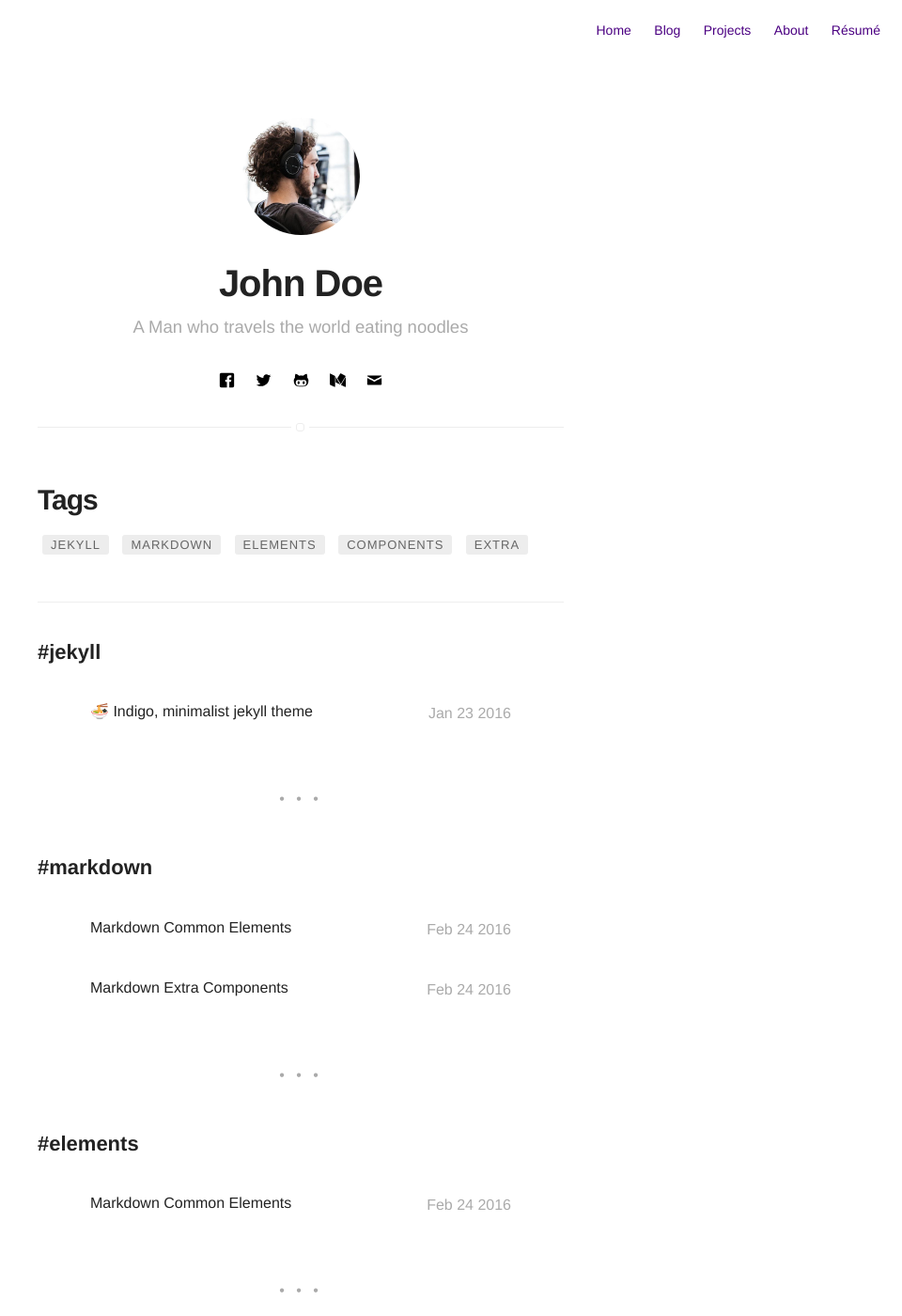
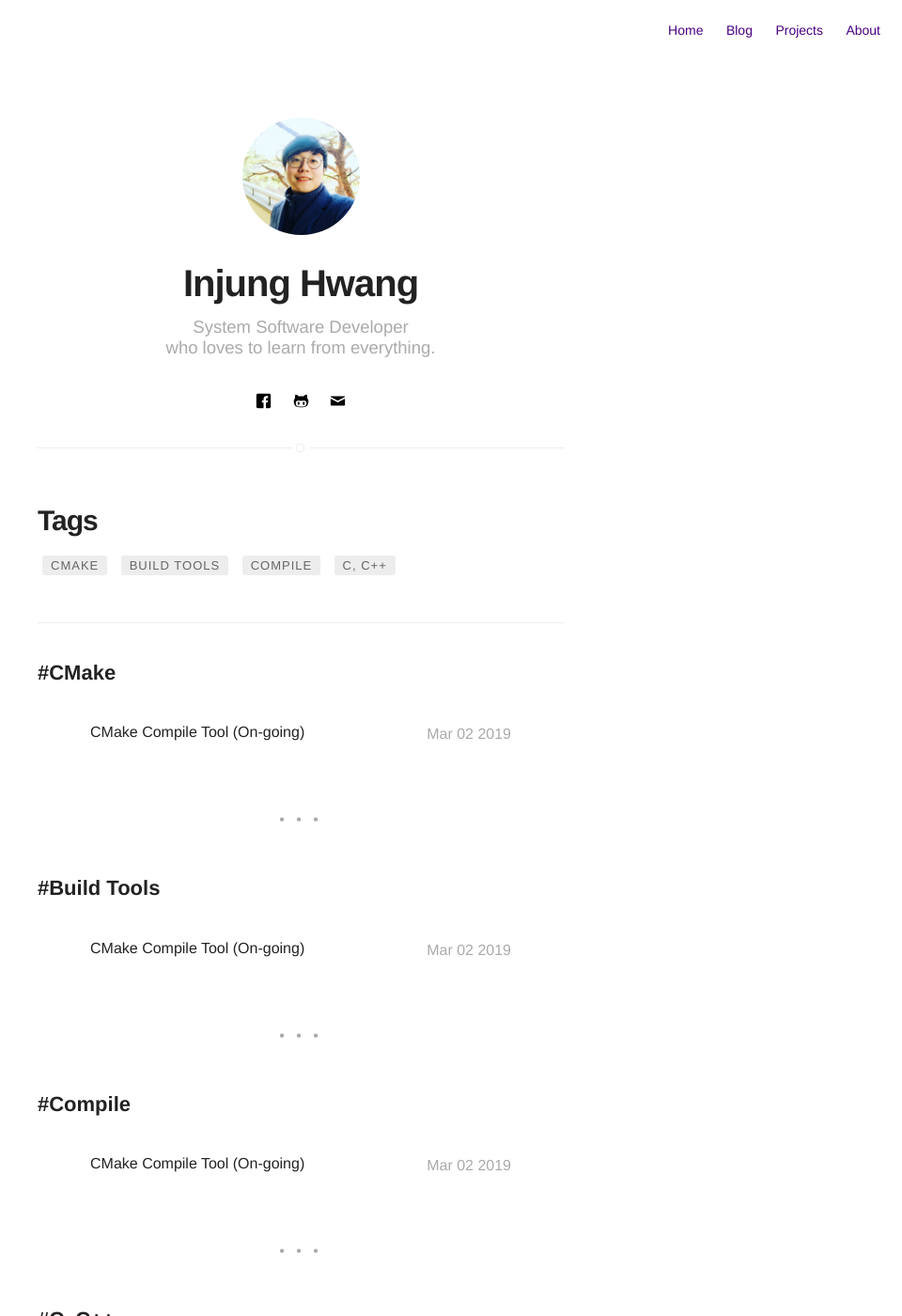
Before and after one commit to sinban04/sinban04.github.io, a Jekyll site: the page built from tags.html, in a window 1280 px wide and 1400 px high. Shown: the whole window at 94% size, without its empty margins (320-1280 px from the left). Built offline with Jekyll 4.4.1, drawn with Linux system fonts in a browser that asks for light colours; emoji names are drawn with the system emoji font; part of the change alters nothing that is shown; some of the changed text lies outside the part shown.

Commit message:
Configuration Update & New Posts
- Update the configuration
- New on-going posts

````diff
--- a/_config.yml
+++ b/_config.yml
@@ -1,22 +1,22 @@
 # main text of home
-name: John Doe
-bio: A Man who travels the world eating noodles
+name: Injung Hwang
+bio: System Software Developer <br> who loves to learn from everything.
 
 # twitter summary info
-description: A blog about technology and stuff related
+#description: A blog about technology and stuff related
 
 # if it's an external image, update below for true
 # better with square images
 external-image: false
-picture: assets/images/profile.jpg
+picture: assets/images/profile.JPG
 
 # If you want to include your resume, set to true
 # and specify source (external or local).
-resume: true
-resume-external: true
+resume: false
+resume-external: false
 resume-url: https://google.com/?q=my+resume
 
-url: https://koppl.in/indigo
+url: https://sinban04.github.io
 # your url: http://USERNAME.github.io
 
 permalink: /:title/
@@ -30,42 +30,35 @@ permalink: /:title/
 
 # if you don't want comments in your posts, leave categories empty
 disqus:
-  shortname: mydisqus # enter this from your disqus account
+  shortname: sinban04 # enter this from your disqus account
   categories: [blog, project] # only show disqus for posts that have these categories
 
 # if you don't have any of social below, comment the line
-facebook: myfacebook
-twitter: mytwitter
+facebook: sinban
+#twitter: mytwitter
 # google: mygoogle
 # instagram: myinstagram
 # pinterest: mypinterest
 # linkedin: mylinkedin
 # youtube: myyoutube
 # spotify: myspotify
-github: mygithub
+github: sinban04
 # gitlab: mygitlab
 # lastfm: mylastfm
 # stackoverflow: 7044681/mystackoverflow
 # quora: userquora
 # reddit: username
-medium: medium
+#medium: medium
 # vimeo: myvimeo
 # lanyrd: mylanyrd
-email: myemail@gmail.com
+email: sinban04@gmail.com
 
 authors:
     johndoe:
-        name: John Doe
-        bio: A Man who travels the world eating noodles
+        name: Injung Hwang
+        bio: System Software Developer <br> who loves to learn from everything.
         external-image: false
-        picture: assets/images/profile.jpg
-        twitter: johndoe
-    jamesfoster:
-        name: James Foster
-        bio: A Man who develops software with coffee
-        external-image: false
-        picture: assets/images/james.jpg
-        twitter: jamesfoster
+        picture: assets/images/profile.JPG
 
 # do you want a larger site? change the option below
 # options: [normal, large] | default: normal
--- /dev/null
+++ b/_posts/2019-03-02-CMake.md
@@ -0,0 +1,233 @@
+---
+title: "CMake Compile Tool (On-going)"
+layout: post
+date: 2019-03-02
+image: /assets/images/for-posts/cmake-logo.jpeg
+headerImage: true
+tag:
+- CMake
+- Build Tools
+- Compile
+- C, C++
+category: blog
+author: injung hwang
+---
+
+First Draft: 2019-03-02
+
+# CMake: cross-platform compile tool
+Nowadays, many projects use CMake to build its own project. You might have heard of once before. (Some projects would use its own compile tool such as "*gn*" in Chromium project.)
+Without some exceptional cases, most projects use *CMake* compiling their own source code.
+
+**Why are so many projects using CMake? What made them use CMake?**
+
+In advance, CMake is not a compiler. It's a compiling tool.
+It does not compile actually, only helps to compile.
+
+**Then, Why do projects need the tool to compile?
+Isn't it better for the compiler to do its job by itself?**
+
+Of course, compiler can do its own job for itself,
+but the script for compiler varies depending on the platform.
+In other words, there should be ***n*** scripts for the ***n*** platforms.
+Although we couldn't get any benefit writing several scripts for each platform,
+we should write them without some auxiliary tool.
+
+At this time, we could be free from the platfrom-dependent scripts with CMake compile tool.
+CMake makes us independent of platform during compilation.
+Furthermore, CMake provides several useful functionalities in addition to the previous advantage.
+
+## What is CMake?
+On the [CMake official website](https://cmake.org/), it says
+
+> CMake is an open-source, cross-platform family of tools designed to build, test and package software.
+> CMake is used to control the software compilation process
+> using simple platform and compiler independent configuration files,
+> and generate native makefiles and workspaces that can be used in the compiler environment of your choice.
+As it said, CMake is cross-platform tool to build.
+In addition, CMake provides not only **platform-independent** feature, but also **compiler-independent** feature.
+CMake could output *Makefile* or *Ninja* configuration file.
+Besides, CMake provides flexibility, and usability to build the projects: Directory-Tree-based CMake file structure.
+
+## How to Compile with CMake
+If you want to compile using CMake, you need to know the grammar of CMake.
+
+### CMake config(source) file
+CMake reads CMake configuration(source) file, "***CMakeLists.txt***"
+to generate Makefile or other compiler configuration file.
+Several options and settings can be set in the CMakeLists.txt file.
+
+All you need to do is only writing CMakeLists.txt file in order to build your project with CMake.
+
+The problem is, in case of me, when i struggled to learn CMake grammar,
+the messiness of CMake documentation made me even harder to learn.
+The best way to learn new things is always example.
+Decent single example outperforms tons of explanation.
+Let's see how to write CMakeLists.txt file from now with some examples.
+
+#### How to Write CMakeLists.txt
+**Example of CMakeLists.txt**
+```
+cmake_minimum_required(VERSION 2.8)
+
+project(BBUtil LANGUAGES C CXX)
+
+set(CMAKE_C_COMPILER gcc)
+set(CMAKE_CXX_COMPILER g++)
+
+set(PROJECT_DIR ${CMAKE_SOURCE_DIR})
+set(SOURCE_DIR ${PROJECT_DIR}/src)
+
+set(CMAKE_CXX_FLAGS "-std=c++11")
+
+set(SOURCE_FILES
+  ${SOURCE_DIR}/main.cpp
+  ${SOURCE_DIR}/bit_converter.cpp
+)
+
+
+set(HEADER_DIR
+  ${PROJECT_DIR}/src
+  ${PROJECT_DIR}/include
+)
+
+add_definitions(
+	-DAOPTION=1
+)
+
+set(THIRD_PARTY_INCLUDE
+  ${PROJECT_DIR}/third_party
+)
+
+
+set(SYSTEM_LIB
+  /usr/lib
+  /usr/local/lib
+)
+
+
+
+set(CODE_INCLUDE
+  ${HEADER_DIR}
+  ${THIRD_PARTY_INCLUDE}
+)
+
+set(CODE_LIB
+  ${SYSTEM_LIB}
+  ${THIRD_PARTY_LIB}
+)
+
+include_directories(${CODE_INCLUDE})
+link_directories(${CODE_LIB})
+
+add_executable(bbTest ${SOURCE_FILES})
+
+#add_subdirectory(aaa)
+```
+
+You can see the CMakeLists.txt code at the [repo](https://github.com/sinban04/BitConverter/blob/master/CMakeLists.txt).
+
+#### CMake version.
+
+At the first part of CMakeLists.txt file, is the statement of CMake version. (cmake_minimum_required)
+it states the minimum required version of CMake literally.
+Following with the CMake version, CMake native variables vary.
+*CMAKE_C_COMPILER* & *CMAKE_CXX_COMPILER* are native variables.
+CMake provides a variety of environmental variables, so you can make your projects compilable denpending on the various platforms.
+
+It seems that [recent CMake(over 3.0) even supports *APPLE* variable.](https://cmake.org/cmake/help/v3.0/variable/APPLE.html)
+
+#### Local Variables
+
+You can use your customized local variables in the CMake.
+With *SET* command, you can declare and define your own variables.
+
+Usually, indicating the source files or linkable directories, use this local variables.
+
+#### Variables in Program
+
+You can define the variables which will be used in the program with *ADD_DEFINITION*. The exmaple above provided AOPTION variable with its value, 1. You can use the variable in the program like this:
+
+```
+#if AOPTION
+	blah blah blah
+#endif
+```
+
+Of course, you can give the option at runtime like this.
+```
+$ cmake .. -DAOPTION=1
+```
+
+#### Directories
+
+For the compilation, you need to make the compiler know the directories where the libraries and headers are. Then, the compiler could find the libraries and headers required to compile the project.
+
+It's same as *I* option or *L* option in GCC. Usually when compiling with GCC, you let GCC know the directories to find the targets with option *I* and *L*.
+
+```
+$ gcc -o ${OUTPUT_NAME} {SOURCE_FILES} -I{INCLUDE_DIR} -L{LINK_DIR}
+```
+
+Like this, in CMake, you can specify those directories with keyword *INCLUDE_DIRECTORIES* and *LINK_DIRECTORIES*.
+
+*INCLUDE_DIRECTOREIS*  specifies the directory entry the compiler should look for the headers and *LINK_DIRECTORIES* for the libraries (objects)
+
+For example, Let's assume, there are directories like:
+```
+ROOT_DIR
+^- SUB_DEPTH1_DIR1
+^-- SUB_DEPTH2_DIR1
+^- SUB_DEPTH1_DIR2
+```
+
+the headers trying to include are loacted in SUB_DEPTH2_DIR,
+And you set ,
+```
+INCLUDE_DIRECTORIES({ROOT_DIR})
+```
+
+Then, in the source code, you need to include those headers like this.
+```
+#include "SUB_DEPTH1_DIR1/SUB_DEPTH2_DIR1/{HEADER_FILE}"
+```
+
+You need to note that *INCLUDE_DIRECTORIES* only specifies the entry point to include the headers.
+
+In addition, such as *INCLUDE_DIRECTORIES*, *LINK_DIRECTORIES* only specifies the **directories**, not the target. You need to do something more to link the targes actually. I will explain more at the next chapter: Outputs.
+
+##### Additional tips: Linux's default path for the headers and libraries.
+
+This is just an additional tips for the linux (Unix-like) users. If you are familar to Unix-like system, you can skip this.
+
+Without specifying the directories the targets are, the compilers can find the targets at the default paths they are looking at.
+
+When you compile, the compiler finds the external targets (e.g., libraries and headers) at 3 directory entries.
+1. First, the compiler finds the target at the directory where the source files are.
+2. Second, /usr/local/lib & /usr/lib (for library), and /usr/local/include & /usr/include (for headers).
+3. Lastly, the directories the user specified with *LINK_DIRECTORIES* in CMake or GCC *L* option.
+
+#### Outputs
+
+Lastly, this part is about the output you are trying to compile.
+
+If you are trying to make ELF (executables), then use *ADD_EXECUTABLES*
+```
+ADD_EXECTUABLES({EXE_NAME} {LINKING_LIBRARY})
+```
+
+And for the library,
+```
+ADD_LIBRARY({LIBRARY_NAME} {LIBRARY_TYPE} {LINKING_LIBRARY})
+```
+
+
+
+
+```
+$
+$
+$
+```
+
+###
````
Also changed, not shown: _posts/.example2.md (renamed from _posts/2016-02-24-markdown-common-elements.markdown), _posts/.example3.md (renamed from _posts/2015-02-24-markdown-extra-components.markdown), _posts/.exmaple1.md (renamed from _posts/2016-01-23-indigo-jekyll-theme.markdown), assets/images/for-posts/cmake-logo.jpeg (added), assets/images/profile.jpg, 13 other files.
